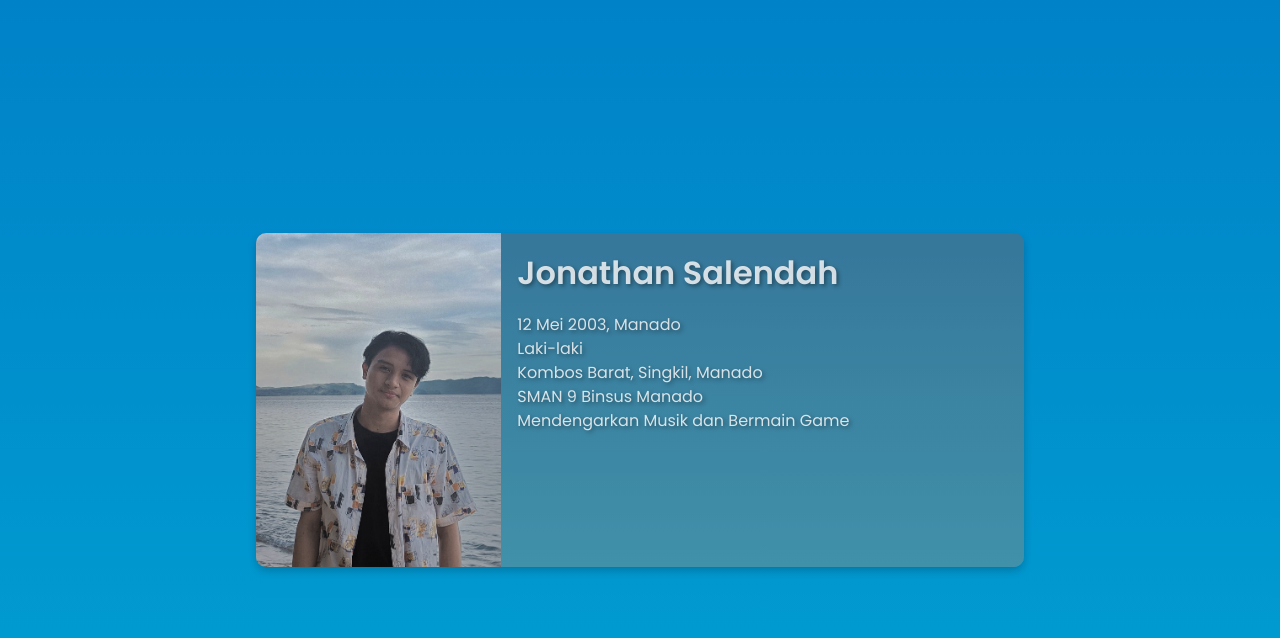
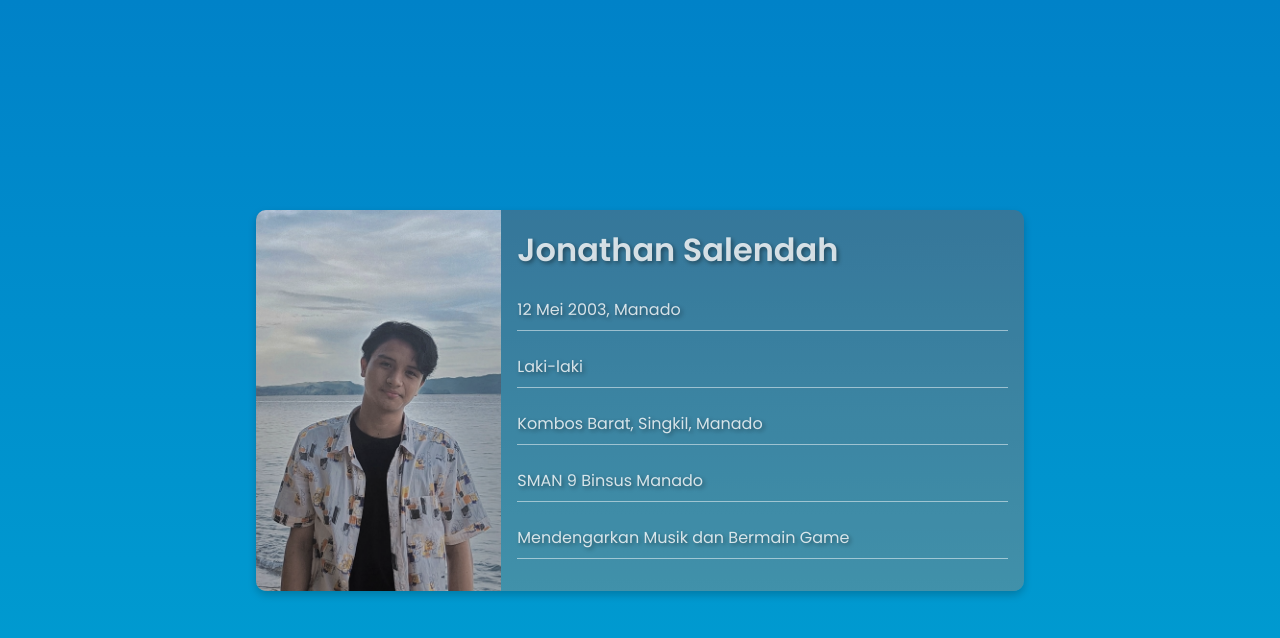
Before and after one commit to JaceJS/fswd2-arkatama-php, a PHP site: page / in a window 1280 px wide. Shown: the top 638 px of the page. Run offline with PHP 8.4, Linux system fonts and the light colour scheme.

Commit message:
[FEAT] menambahkan garis untuk memisahkan paragraf

```diff
--- a/assets/style.css
+++ b/assets/style.css
@@ -3,9 +3,15 @@
   margin: 0;
   box-sizing: border-box;
 }
+
 body {
   background: linear-gradient(to bottom, #0082c8, #00a0d2);
   font-family: 'Poppins', sans-serif;
+}
+
+p {
+  font-weight: 400;
+  line-height: 1.5;
 }
 
 .container {
@@ -54,9 +60,10 @@ body {
   margin-bottom: 1rem;
 }
 
-p {
-  font-weight: 400;
-  line-height: 1.5;
+.card p {
+  border-bottom: 1px solid rgba(255, 255, 255, 0.5);
+  padding: 0.5rem 0;
+  margin-bottom: 1rem;
 }
 
 @media screen and (max-width: 768px) {
--- a/index.php
+++ b/index.php
@@ -15,6 +15,7 @@ $hobi = "Mendengarkan Musik dan Bermain Game";
 	<link rel="preconnect" href="https://fonts.gstatic.com">
 	<link href="https://fonts.googleapis.com/css2?family=Poppins:wght@400;600&display=swap" rel="stylesheet">
     <link rel="stylesheet" href="./assets/style.css">
+    <link rel="stylesheet" href="./assets/responsive.css">
 </head>
 
 <body>
```
